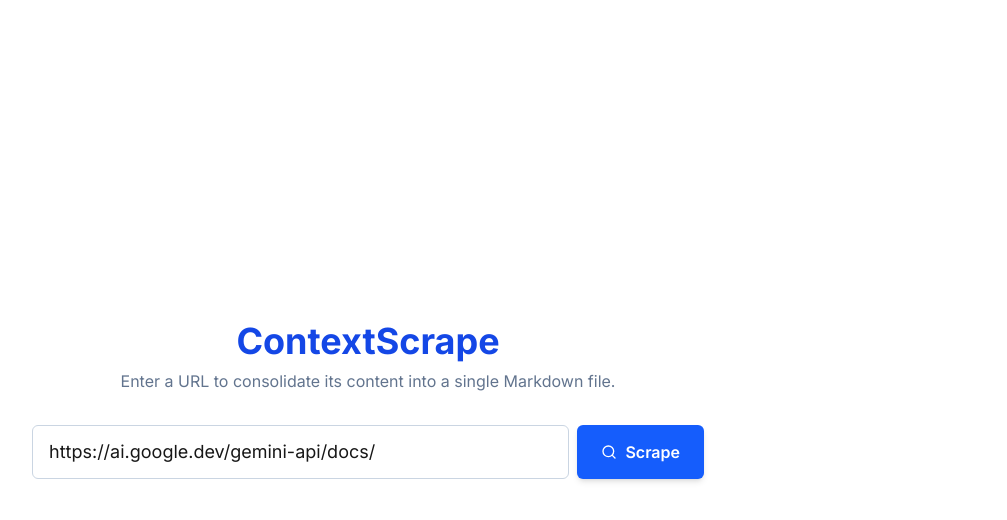
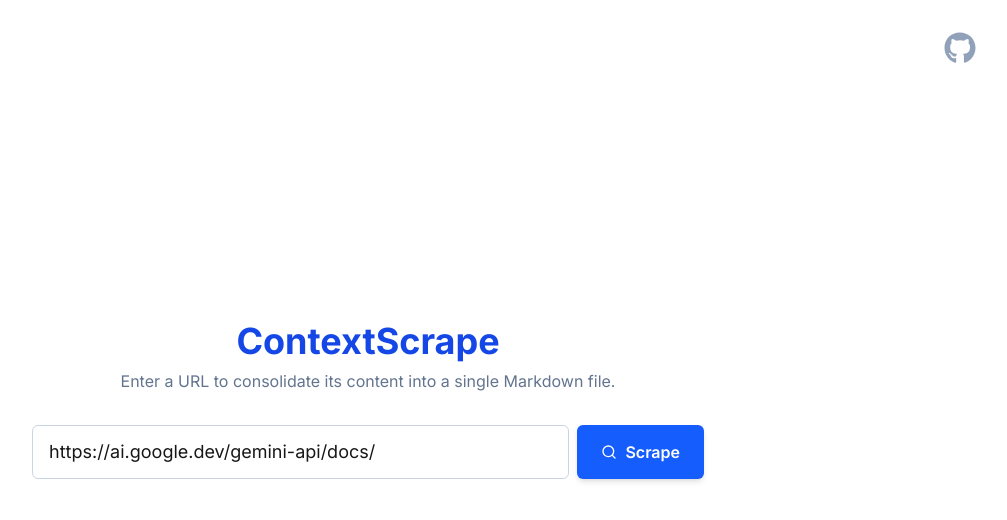
Before and after one commit to huybik/ContextScrape, a Next.js app: page / in a window 1280 px wide. Shown: the top 520 px of the page, without its empty margins (272-1279 px from the left). Built offline with nearby package versions, Linux system fonts and the light colour scheme.

Commit message:
add github link

```diff
--- a/app/page.tsx
+++ b/app/page.tsx
@@ -3,6 +3,7 @@
 
 import { useState, FormEvent, useRef, useEffect } from "react";
 import { FiDownload, FiLoader, FiSearch, FiXCircle } from "react-icons/fi";
+import { FaGithub } from "react-icons/fa";
 
 type Phase = "idle" | "discovering" | "processing" | "complete" | "stopped";
 
@@ -159,7 +160,17 @@ export default function HomePage() {
   };
 
   return (
-    <main className="container mx-auto flex min-h-screen flex-col items-center justify-center p-8">
+    <main className="relative container mx-auto flex min-h-screen flex-col items-center justify-center p-8">
+      <a
+        href="https://github.com/huybik/ContextScrape" // Replace with your repo URL
+        target="_blank"
+        rel="noopener noreferrer"
+        className="absolute top-8 right-8 text-slate-400 hover:text-slate-600 transition-colors"
+        aria-label="View source on GitHub"
+      >
+        <FaGithub size={32} />
+      </a>
+
       <div className="w-full max-w-2xl space-y-8">
         <div>
           <h1 className="text-4xl font-bold text-center text-blue-700">
```
